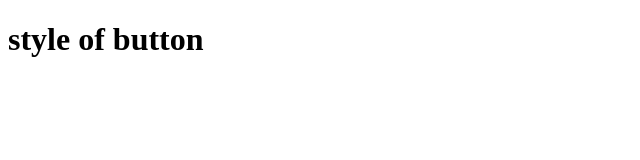
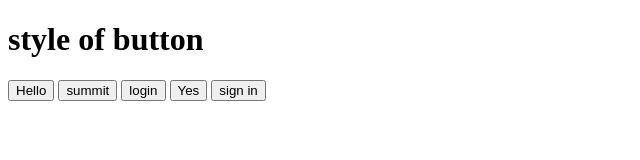
Before and after one commit to Mayurkolhe16/styles-of-buttons, a plain HTML site: page index.html in a window 1280 px wide. Shown: the whole page, without its empty margins (0-640 px from the left). Drawn offline with Linux system fonts and the light colour scheme.

Commit message:
add button

```diff
--- a/index.html
+++ b/index.html
@@ -8,5 +8,10 @@
 <body>
     <h1>style of button</h1>
 
+    <button>Hello</button>
+    <button>summit</button>
+    <button>login</button>
+    <button>Yes</button>
+    <button>sign in</button>
 </body>
 </html>
```
